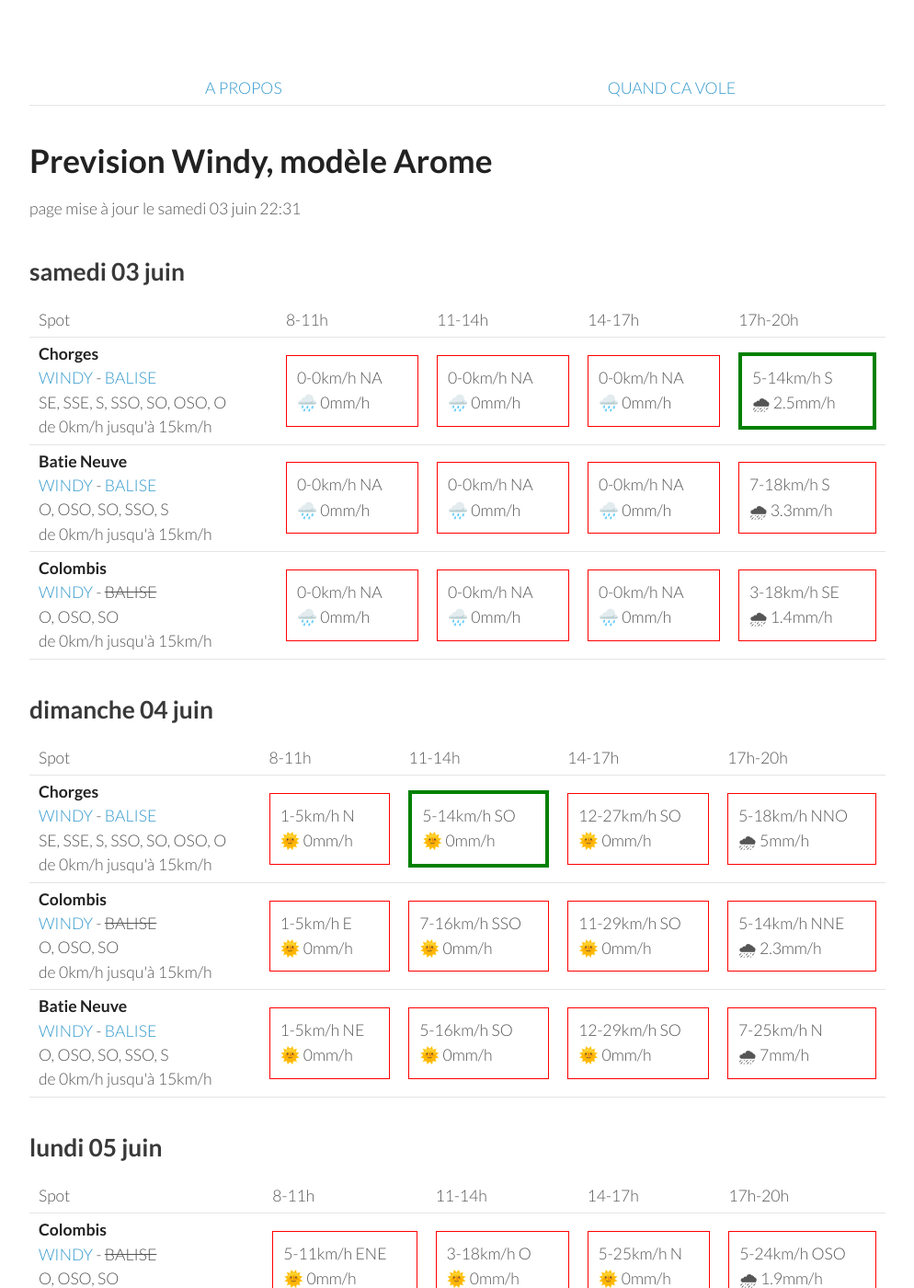
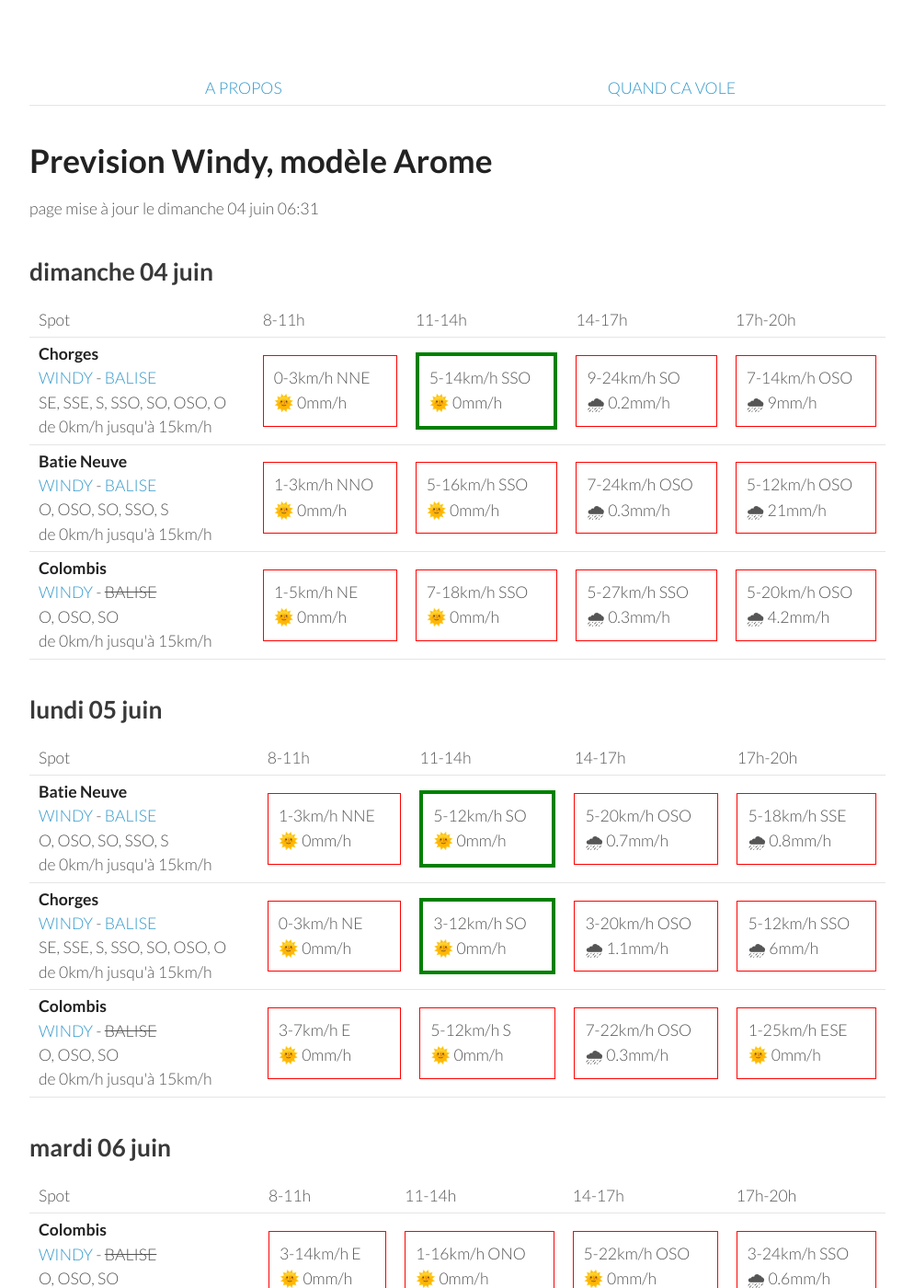
Before and after one commit to parapente-dans-le-nord/parapente-dans-le-nord.github.io, a Jekyll site: the page built from serre_poncon.markdown, in a window 1280 px wide and 1400 px high. Shown: the whole window at 92% size, without its empty margins (26-1020 px from the left). Built offline with Jekyll 4.4.1, drawn with Linux system fonts in a browser that asks for light colours; some of the changed text lies outside the part shown.

Commit message:
update index.markdown

```diff
--- a/serre_poncon.markdown
+++ b/serre_poncon.markdown
@@ -7,51 +7,8 @@ title:  "Tous les spots"
 {: .links}
 
 # Prevision Windy, modèle Arome
-page mise à jour le samedi 03 juin 22:31
+page mise à jour le dimanche 04 juin 06:31
 
-## samedi 03 juin
-
-{::nomarkdown}
-<table>
-  <tbody>
-    <tr>
-      <td>Spot</td>
-      <td>8-11h</td>
-      <td>11-14h</td>
-      <td>14-17h</td>
-      <td>17h-20h</td>
-    </tr>
-<tr>
-        <td><strong>Chorges</strong><br><a href="https://windy.com/44.578/6.280?44.559,6.262,10">WINDY</a> - <span class=""><a href="https://www.openwindmap.org/PP554">BALISE</a> </span><br> <span class="vent-favorable">SE, SSE, S, SSO, SO, OSO, O</span><br><span class="force-vent">de 0km/h jusqu'à 15km/h</span> </td>
-
-            <td><div class="not-flyable"><p>0-0km/h NA</p><p>🌧️ 0mm/h</p></div></td>
-            <td><div class="not-flyable"><p>0-0km/h NA</p><p>🌧️ 0mm/h</p></div></td>
-            <td><div class="not-flyable"><p>0-0km/h NA</p><p>🌧️ 0mm/h</p></div></td>
-            <td><div class="flyable"><p>5-14km/h S</p><p>🌧 2.5mm/h</p></div></td>
-
-    </tr>
-<tr>
-        <td><strong>Batie Neuve</strong><br><a href="https://windy.com/44.584/6.236?44.559,6.262,10,m:eTtagly">WINDY</a> - <span class=""><a href="https://www.openwindmap.org/PP554">BALISE</a> </span><br> <span class="vent-favorable">O, OSO, SO, SSO, S</span><br><span class="force-vent">de 0km/h jusqu'à 15km/h</span> </td>
-
-            <td><div class="not-flyable"><p>0-0km/h NA</p><p>🌧️ 0mm/h</p></div></td>
-            <td><div class="not-flyable"><p>0-0km/h NA</p><p>🌧️ 0mm/h</p></div></td>
-            <td><div class="not-flyable"><p>0-0km/h NA</p><p>🌧️ 0mm/h</p></div></td>
-            <td><div class="not-flyable"><p>7-18km/h S</p><p>🌧 3.3mm/h</p></div></td>
-
-    </tr>
-<tr>
-        <td><strong>Colombis</strong><br><a href="https://windy.com/44.494/6.216?44.559,6.262,10">WINDY</a> - <span class="no-balise"> BALISE </span><br> <span class="vent-favorable">O, OSO, SO</span><br><span class="force-vent">de 0km/h jusqu'à 15km/h</span> </td>
-
-            <td><div class="not-flyable"><p>0-0km/h NA</p><p>🌧️ 0mm/h</p></div></td>
-            <td><div class="not-flyable"><p>0-0km/h NA</p><p>🌧️ 0mm/h</p></div></td>
-            <td><div class="not-flyable"><p>0-0km/h NA</p><p>🌧️ 0mm/h</p></div></td>
-            <td><div class="not-flyable"><p>3-18km/h SE</p><p>🌧 1.4mm/h</p></div></td>
-
-    </tr>
-
-</tbody>
-</table>
-{:/}
 ## dimanche 04 juin
 
 {::nomarkdown}
@@ -67,30 +24,30 @@ page mise à jour le samedi 03 juin 22:31
 <tr>
         <td><strong>Chorges</strong><br><a href="https://windy.com/44.578/6.280?44.559,6.262,10">WINDY</a> - <span class=""><a href="https://www.openwindmap.org/PP554">BALISE</a> </span><br> <span class="vent-favorable">SE, SSE, S, SSO, SO, OSO, O</span><br><span class="force-vent">de 0km/h jusqu'à 15km/h</span> </td>
 
-            <td><div class="not-flyable"><p>1-5km/h N</p><p>🌞 0mm/h</p></div></td>
-            <td><div class="flyable"><p>5-14km/h SO</p><p>🌞 0mm/h</p></div></td>
-            <td><div class="not-flyable"><p>12-27km/h SO</p><p>🌞 0mm/h</p></div></td>
-            <td><div class="not-flyable"><p>5-18km/h NNO</p><p>🌧 5mm/h</p></div></td>
+            <td><div class="not-flyable"><p>0-3km/h NNE</p><p>🌞 0mm/h</p></div></td>
+            <td><div class="flyable"><p>5-14km/h SSO</p><p>🌞 0mm/h</p></div></td>
+            <td><div class="not-flyable"><p>9-24km/h SO</p><p>🌧 0.2mm/h</p></div></td>
+            <td><div class="not-flyable"><p>7-14km/h OSO</p><p>🌧 9mm/h</p></div></td>
+
+
+    </tr>
+<tr>
+        <td><strong>Batie Neuve</strong><br><a href="https://windy.com/44.584/6.236?44.559,6.262,10,m:eTtagly">WINDY</a> - <span class=""><a href="https://www.openwindmap.org/PP554">BALISE</a> </span><br> <span class="vent-favorable">O, OSO, SO, SSO, S</span><br><span class="force-vent">de 0km/h jusqu'à 15km/h</span> </td>
+
+            <td><div class="not-flyable"><p>1-3km/h NNO</p><p>🌞 0mm/h</p></div></td>
+            <td><div class="not-flyable"><p>5-16km/h SSO</p><p>🌞 0mm/h</p></div></td>
+            <td><div class="not-flyable"><p>7-24km/h OSO</p><p>🌧 0.3mm/h</p></div></td>
+            <td><div class="not-flyable"><p>5-12km/h OSO</p><p>🌧 21mm/h</p></div></td>
 
 
     </tr>
 <tr>
         <td><strong>Colombis</strong><br><a href="https://windy.com/44.494/6.216?44.559,6.262,10">WINDY</a> - <span class="no-balise"> BALISE </span><br> <span class="vent-favorable">O, OSO, SO</span><br><span class="force-vent">de 0km/h jusqu'à 15km/h</span> </td>
 
-            <td><div class="not-flyable"><p>1-5km/h E</p><p>🌞 0mm/h</p></div></td>
-            <td><div class="not-flyable"><p>7-16km/h SSO</p><p>🌞 0mm/h</p></div></td>
-            <td><div class="not-flyable"><p>11-29km/h SO</p><p>🌞 0mm/h</p></div></td>
-            <td><div class="not-flyable"><p>5-14km/h NNE</p><p>🌧 2.3mm/h</p></div></td>
-
-
-    </tr>
-<tr>
-        <td><strong>Batie Neuve</strong><br><a href="https://windy.com/44.584/6.236?44.559,6.262,10,m:eTtagly">WINDY</a> - <span class=""><a href="https://www.openwindmap.org/PP554">BALISE</a> </span><br> <span class="vent-favorable">O, OSO, SO, SSO, S</span><br><span class="force-vent">de 0km/h jusqu'à 15km/h</span> </td>
-
             <td><div class="not-flyable"><p>1-5km/h NE</p><p>🌞 0mm/h</p></div></td>
-            <td><div class="not-flyable"><p>5-16km/h SO</p><p>🌞 0mm/h</p></div></td>
-            <td><div class="not-flyable"><p>12-29km/h SO</p><p>🌞 0mm/h</p></div></td>
-            <td><div class="not-flyable"><p>7-25km/h N</p><p>🌧 7mm/h</p></div></td>
+            <td><div class="not-flyable"><p>7-18km/h SSO</p><p>🌞 0mm/h</p></div></td>
+            <td><div class="not-flyable"><p>5-27km/h SSO</p><p>🌧 0.3mm/h</p></div></td>
+            <td><div class="not-flyable"><p>5-20km/h OSO</p><p>🌧 4.2mm/h</p></div></td>
 
 
     </tr>
@@ -111,32 +68,32 @@ page mise à jour le samedi 03 juin 22:31
       <td>17h-20h</td>
     </tr>
 <tr>
-        <td><strong>Colombis</strong><br><a href="https://windy.com/44.494/6.216?44.559,6.262,10">WINDY</a> - <span class="no-balise"> BALISE </span><br> <span class="vent-favorable">O, OSO, SO</span><br><span class="force-vent">de 0km/h jusqu'à 15km/h</span> </td>
+        <td><strong>Batie Neuve</strong><br><a href="https://windy.com/44.584/6.236?44.559,6.262,10,m:eTtagly">WINDY</a> - <span class=""><a href="https://www.openwindmap.org/PP554">BALISE</a> </span><br> <span class="vent-favorable">O, OSO, SO, SSO, S</span><br><span class="force-vent">de 0km/h jusqu'à 15km/h</span> </td>
 
-            <td><div class="not-flyable"><p>5-11km/h ENE</p><p>🌞 0mm/h</p></div></td>
-            <td><div class="not-flyable"><p>3-18km/h O</p><p>🌞 0mm/h</p></div></td>
-            <td><div class="not-flyable"><p>5-25km/h N</p><p>🌞 0mm/h</p></div></td>
-            <td><div class="not-flyable"><p>5-24km/h OSO</p><p>🌧 1.9mm/h</p></div></td>
+            <td><div class="not-flyable"><p>1-3km/h NNE</p><p>🌞 0mm/h</p></div></td>
+            <td><div class="flyable"><p>5-12km/h SO</p><p>🌞 0mm/h</p></div></td>
+            <td><div class="not-flyable"><p>5-20km/h OSO</p><p>🌧 0.7mm/h</p></div></td>
+            <td><div class="not-flyable"><p>5-18km/h SSE</p><p>🌧 0.8mm/h</p></div></td>
 
 
     </tr>
 <tr>
         <td><strong>Chorges</strong><br><a href="https://windy.com/44.578/6.280?44.559,6.262,10">WINDY</a> - <span class=""><a href="https://www.openwindmap.org/PP554">BALISE</a> </span><br> <span class="vent-favorable">SE, SSE, S, SSO, SO, OSO, O</span><br><span class="force-vent">de 0km/h jusqu'à 15km/h</span> </td>
 
-            <td><div class="not-flyable"><p>0-3km/h NNE</p><p>🌞 0mm/h</p></div></td>
-            <td><div class="not-flyable"><p>5-22km/h SO</p><p>🌞 0mm/h</p></div></td>
-            <td><div class="not-flyable"><p>5-29km/h N</p><p>🌧 2.8mm/h</p></div></td>
-            <td><div class="not-flyable"><p>3-25km/h OSO</p><p>🌧 2.5mm/h</p></div></td>
+            <td><div class="not-flyable"><p>0-3km/h NE</p><p>🌞 0mm/h</p></div></td>
+            <td><div class="flyable"><p>3-12km/h SO</p><p>🌞 0mm/h</p></div></td>
+            <td><div class="not-flyable"><p>3-20km/h OSO</p><p>🌧 1.1mm/h</p></div></td>
+            <td><div class="not-flyable"><p>5-12km/h SSO</p><p>🌧 6mm/h</p></div></td>
 
 
     </tr>
 <tr>
-        <td><strong>Batie Neuve</strong><br><a href="https://windy.com/44.584/6.236?44.559,6.262,10,m:eTtagly">WINDY</a> - <span class=""><a href="https://www.openwindmap.org/PP554">BALISE</a> </span><br> <span class="vent-favorable">O, OSO, SO, SSO, S</span><br><span class="force-vent">de 0km/h jusqu'à 15km/h</span> </td>
+        <td><strong>Colombis</strong><br><a href="https://windy.com/44.494/6.216?44.559,6.262,10">WINDY</a> - <span class="no-balise"> BALISE </span><br> <span class="vent-favorable">O, OSO, SO</span><br><span class="force-vent">de 0km/h jusqu'à 15km/h</span> </td>
 
-            <td><div class="not-flyable"><p>0-3km/h N</p><p>🌞 0mm/h</p></div></td>
-            <td><div class="not-flyable"><p>5-22km/h SO</p><p>🌞 0mm/h</p></div></td>
-            <td><div class="not-flyable"><p>7-29km/h N</p><p>🌧 2.7mm/h</p></div></td>
-            <td><div class="not-flyable"><p>3-24km/h SO</p><p>🌧 3mm/h</p></div></td>
+            <td><div class="not-flyable"><p>3-7km/h E</p><p>🌞 0mm/h</p></div></td>
+            <td><div class="not-flyable"><p>5-12km/h S</p><p>🌞 0mm/h</p></div></td>
+            <td><div class="not-flyable"><p>7-22km/h OSO</p><p>🌧 0.3mm/h</p></div></td>
+            <td><div class="not-flyable"><p>1-25km/h ESE</p><p>🌞 0mm/h</p></div></td>
 
 
     </tr>
@@ -159,30 +116,30 @@ page mise à jour le samedi 03 juin 22:31
 <tr>
         <td><strong>Colombis</strong><br><a href="https://windy.com/44.494/6.216?44.559,6.262,10">WINDY</a> - <span class="no-balise"> BALISE </span><br> <span class="vent-favorable">O, OSO, SO</span><br><span class="force-vent">de 0km/h jusqu'à 15km/h</span> </td>
 
-            <td><div class="not-flyable"><p>3-16km/h E</p><p>🌞 0mm/h</p></div></td>
+            <td><div class="not-flyable"><p>3-14km/h E</p><p>🌞 0mm/h</p></div></td>
             <td><div class="not-flyable"><p>1-16km/h ONO</p><p>🌞 0mm/h</p></div></td>
-            <td><div class="not-flyable"><p>5-22km/h SO</p><p>🌞 0mm/h</p></div></td>
-            <td><div class="not-flyable"><p>7-24km/h SO</p><p>🌧 0.5mm/h</p></div></td>
+            <td><div class="not-flyable"><p>5-22km/h OSO</p><p>🌞 0mm/h</p></div></td>
+            <td><div class="not-flyable"><p>3-24km/h SSO</p><p>🌧 0.6mm/h</p></div></td>
 
 
     </tr>
 <tr>
         <td><strong>Batie Neuve</strong><br><a href="https://windy.com/44.584/6.236?44.559,6.262,10,m:eTtagly">WINDY</a> - <span class=""><a href="https://www.openwindmap.org/PP554">BALISE</a> </span><br> <span class="vent-favorable">O, OSO, SO, SSO, S</span><br><span class="force-vent">de 0km/h jusqu'à 15km/h</span> </td>
 
-            <td><div class="not-flyable"><p>1-12km/h ENE</p><p>🌞 0mm/h</p></div></td>
+            <td><div class="not-flyable"><p>1-11km/h E</p><p>🌞 0mm/h</p></div></td>
             <td><div class="not-flyable"><p>3-20km/h SO</p><p>🌞 0mm/h</p></div></td>
-            <td><div class="not-flyable"><p>7-29km/h SSO</p><p>🌞 0mm/h</p></div></td>
-            <td><div class="not-flyable"><p>7-31km/h SO</p><p>🌧 0.3mm/h</p></div></td>
+            <td><div class="not-flyable"><p>5-27km/h SO</p><p>🌧 0.3mm/h</p></div></td>
+            <td><div class="not-flyable"><p>7-31km/h S</p><p>🌧 0.5mm/h</p></div></td>
 
 
     </tr>
 <tr>
         <td><strong>Chorges</strong><br><a href="https://windy.com/44.578/6.280?44.559,6.262,10">WINDY</a> - <span class=""><a href="https://www.openwindmap.org/PP554">BALISE</a> </span><br> <span class="vent-favorable">SE, SSE, S, SSO, SO, OSO, O</span><br><span class="force-vent">de 0km/h jusqu'à 15km/h</span> </td>
 
-            <td><div class="not-flyable"><p>3-14km/h ENE</p><p>🌞 0mm/h</p></div></td>
+            <td><div class="not-flyable"><p>1-14km/h E</p><p>🌞 0mm/h</p></div></td>
             <td><div class="not-flyable"><p>3-20km/h SO</p><p>🌞 0mm/h</p></div></td>
-            <td><div class="not-flyable"><p>7-31km/h SO</p><p>🌧 0.2mm/h</p></div></td>
-            <td><div class="not-flyable"><p>7-33km/h SO</p><p>🌧 0.3mm/h</p></div></td>
+            <td><div class="not-flyable"><p>7-29km/h SO</p><p>🌧 0.5mm/h</p></div></td>
+            <td><div class="not-flyable"><p>5-33km/h S</p><p>🌧 0.9mm/h</p></div></td>
 
 
     </tr>
@@ -205,7 +162,7 @@ page mise à jour le samedi 03 juin 22:31
 <tr>
         <td><strong>Colombis</strong><br><a href="https://windy.com/44.494/6.216?44.559,6.262,10">WINDY</a> - <span class="no-balise"> BALISE </span><br> <span class="vent-favorable">O, OSO, SO</span><br><span class="force-vent">de 0km/h jusqu'à 15km/h</span> </td>
 
-            <td><div class="not-flyable"><p>3-14km/h E</p><p>🌞 0mm/h</p></div></td>
+            <td><div class="not-flyable"><p>3-14km/h ENE</p><p>🌞 0mm/h</p></div></td>
             <td><div class="not-flyable"><p>3-18km/h O</p><p>🌞 0mm/h</p></div></td>
             <td><div class="not-flyable"><p>5-24km/h OSO</p><p>🌧 0.4mm/h</p></div></td>
             <td><div class="not-flyable"><p>3-29km/h SSO</p><p>🌧 1.1mm/h</p></div></td>
@@ -216,7 +173,7 @@ page mise à jour le samedi 03 juin 22:31
         <td><strong>Batie Neuve</strong><br><a href="https://windy.com/44.584/6.236?44.559,6.262,10,m:eTtagly">WINDY</a> - <span class=""><a href="https://www.openwindmap.org/PP554">BALISE</a> </span><br> <span class="vent-favorable">O, OSO, SO, SSO, S</span><br><span class="force-vent">de 0km/h jusqu'à 15km/h</span> </td>
 
             <td><div class="not-flyable"><p>3-12km/h NE</p><p>🌞 0mm/h</p></div></td>
-            <td><div class="not-flyable"><p>3-22km/h SO</p><p>🌞 0mm/h</p></div></td>
+            <td><div class="not-flyable"><p>5-22km/h SO</p><p>🌞 0mm/h</p></div></td>
             <td><div class="not-flyable"><p>7-27km/h SO</p><p>🌧 0.3mm/h</p></div></td>
             <td><div class="not-flyable"><p>5-31km/h SSO</p><p>🌧 2mm/h</p></div></td>
 
@@ -225,7 +182,7 @@ page mise à jour le samedi 03 juin 22:31
 <tr>
         <td><strong>Chorges</strong><br><a href="https://windy.com/44.578/6.280?44.559,6.262,10">WINDY</a> - <span class=""><a href="https://www.openwindmap.org/PP554">BALISE</a> </span><br> <span class="vent-favorable">SE, SSE, S, SSO, SO, OSO, O</span><br><span class="force-vent">de 0km/h jusqu'à 15km/h</span> </td>
 
-            <td><div class="not-flyable"><p>3-14km/h ENE</p><p>🌞 0mm/h</p></div></td>
+            <td><div class="not-flyable"><p>3-14km/h NE</p><p>🌞 0mm/h</p></div></td>
             <td><div class="not-flyable"><p>5-22km/h SO</p><p>🌞 0mm/h</p></div></td>
             <td><div class="not-flyable"><p>7-29km/h SO</p><p>🌧 0.4mm/h</p></div></td>
             <td><div class="not-flyable"><p>5-33km/h SSO</p><p>🌧 2.5mm/h</p></div></td>
```
